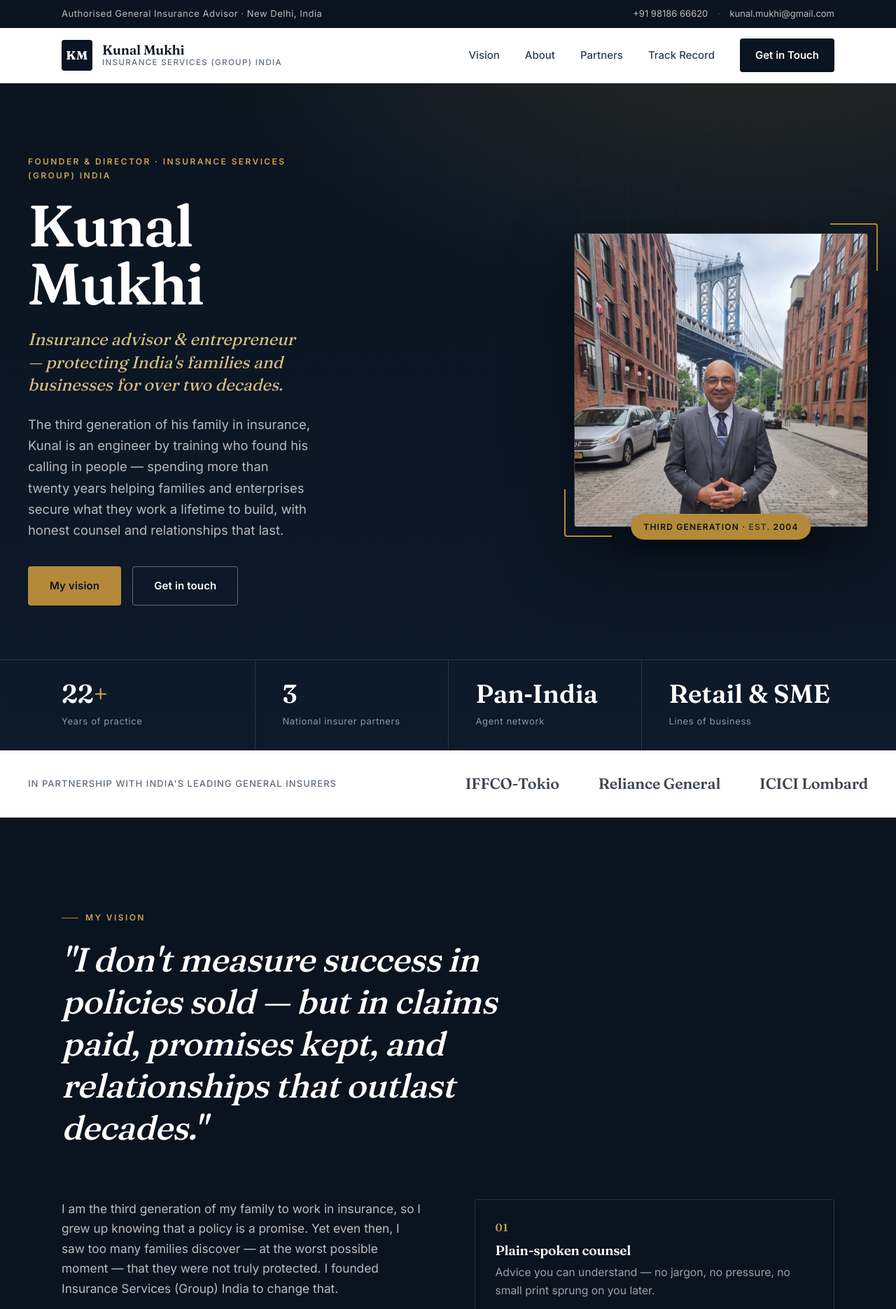
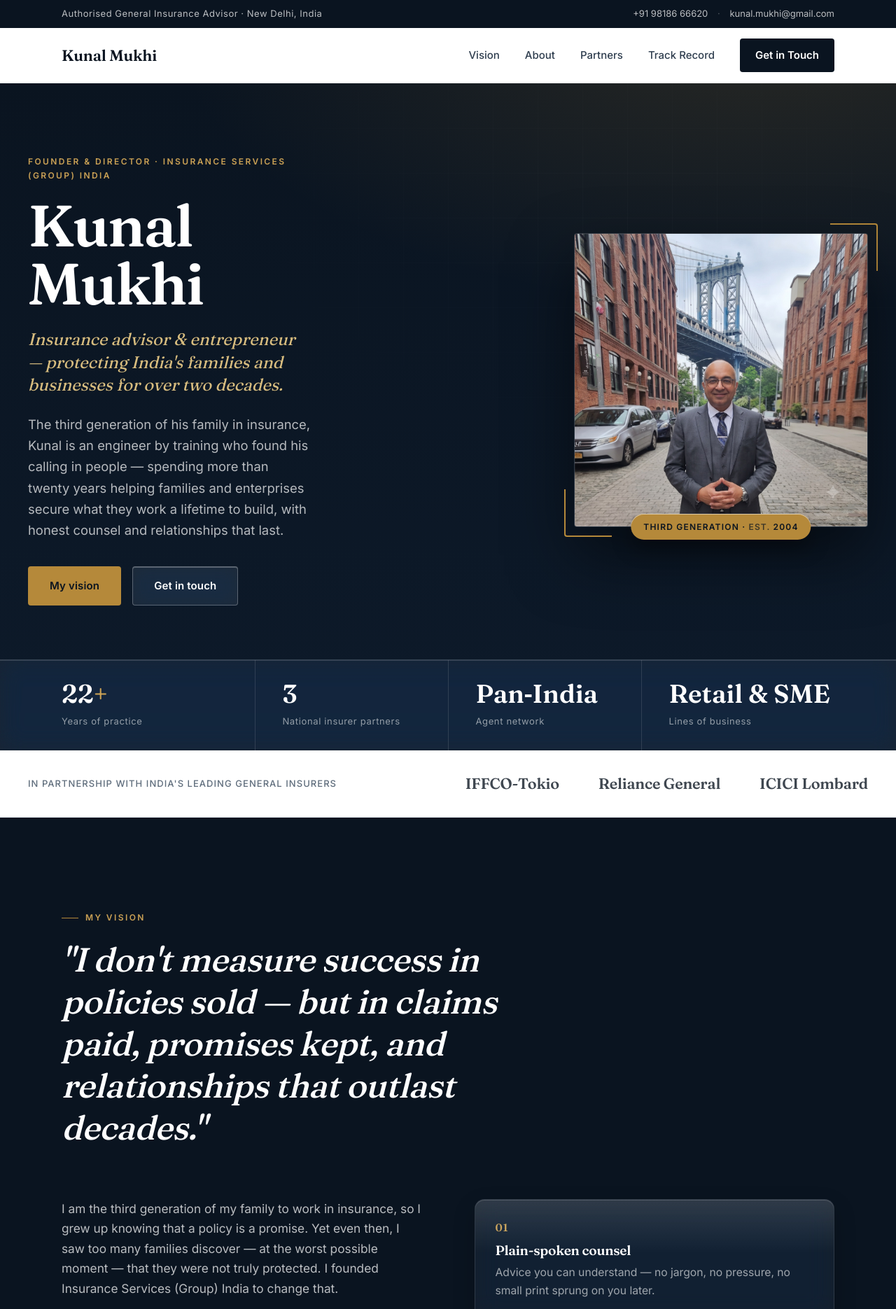
Before and after one commit to samarthmukhi/kunalmukhi-website, a plain HTML site: page index.html in a window 1280 px wide. Shown: the top 1870 px of the page at 70% size. Drawn offline with Linux system fonts and the light colour scheme.

Commit message:
Add liquid-glass styling; simplify header to name only
- Frosted-glass nav, mobile menu, hero stats bar, contact form
- Glass Vision pillars and outline button with specular highlights
- Remove KM monogram and company subtitle from header

Co-Authored-By: Claude Opus 4.8 <noreply@anthropic.com>

```diff
--- a/index.html
+++ b/index.html
@@ -27,11 +27,7 @@
   <header class="nav" id="top">
     <div class="wrap nav__inner">
       <a href="#top" class="brand">
-        <span class="brand__mark">KM</span>
-        <span class="brand__text">
-          <span class="brand__name">Kunal Mukhi</span>
-          <span class="brand__sub">Insurance Services (Group) India</span>
-        </span>
+        <span class="brand__name">Kunal Mukhi</span>
       </a>
       <nav class="nav__links" aria-label="Primary">
         <a href="#vision">Vision</a>
--- a/styles.css
+++ b/styles.css
@@ -60,10 +60,18 @@ h1, h2, h3, h4 { font-family: var(--serif); font-weight: 600; line-height: 1.1;
 /* ===== Navigation ===== */
 .nav {
   position: sticky; top: 0; z-index: 50;
-  background: rgba(255,255,255,.9); backdrop-filter: saturate(160%) blur(12px);
-  border-bottom: 1px solid var(--line); transition: box-shadow .3s;
+  background: rgba(255,255,255,.6);
+  backdrop-filter: saturate(180%) blur(22px);
+  -webkit-backdrop-filter: saturate(180%) blur(22px);
+  border-bottom: 1px solid rgba(255,255,255,.5);
+  box-shadow: inset 0 1px 0 rgba(255,255,255,.7);
+  transition: background .3s, box-shadow .3s, border-color .3s;
 }
-.nav.is-scrolled { box-shadow: 0 6px 30px rgba(10,20,32,.08); }
+.nav.is-scrolled {
+  background: rgba(255,255,255,.72);
+  border-bottom-color: var(--line);
+  box-shadow: inset 0 1px 0 rgba(255,255,255,.7), 0 6px 30px rgba(10,20,32,.10);
+}
 .nav__inner { display: flex; align-items: center; justify-content: space-between; height: 78px; }
 
 .brand { display: inline-flex; align-items: center; gap: 14px; }
@@ -73,7 +81,7 @@ h1, h2, h3, h4 { font-family: var(--serif); font-weight: 600; line-height: 1.1;
   font-family: var(--serif); font-size: 17px; font-weight: 700; letter-spacing: .04em;
 }
 .brand__text { display: flex; flex-direction: column; line-height: 1.15; }
-.brand__name { font-family: var(--serif); font-size: 19px; font-weight: 600; color: var(--ink); letter-spacing: -0.01em; }
+.brand__name { font-family: var(--serif); font-size: 22px; font-weight: 600; color: var(--ink); letter-spacing: -0.01em; }
 .brand__sub { font-size: 11.5px; letter-spacing: .12em; text-transform: uppercase; color: var(--muted); font-weight: 500; }
 
 .nav__links { display: flex; align-items: center; gap: 36px; }
@@ -97,8 +105,13 @@ h1, h2, h3, h4 { font-family: var(--serif); font-weight: 600; line-height: 1.1;
 }
 .btn--gold { background: var(--gold); color: var(--ink); }
 .btn--gold:hover { background: var(--gold-2); transform: translateY(-2px); box-shadow: 0 14px 34px rgba(181,137,58,.32); }
-.btn--outline-light { border-color: rgba(255,255,255,.35); color: var(--white); }
-.btn--outline-light:hover { border-color: var(--white); background: rgba(255,255,255,.06); transform: translateY(-2px); }
+.btn--outline-light {
+  border-color: rgba(255,255,255,.28); color: var(--white);
+  background: rgba(255,255,255,.08);
+  backdrop-filter: blur(12px) saturate(160%); -webkit-backdrop-filter: blur(12px) saturate(160%);
+  box-shadow: inset 0 1px 0 rgba(255,255,255,.28);
+}
+.btn--outline-light:hover { border-color: rgba(255,255,255,.55); background: rgba(255,255,255,.18); transform: translateY(-2px); }
 .btn--dark { background: var(--ink); color: var(--white); }
 .btn--dark:hover { background: var(--navy-2); transform: translateY(-2px); box-shadow: 0 14px 34px rgba(10,20,32,.24); }
 
@@ -141,11 +154,18 @@ h1, h2, h3, h4 { font-family: var(--serif); font-weight: 600; line-height: 1.1;
   position: absolute; left: 50%; bottom: -18px; transform: translateX(-50%);
   background: var(--gold); color: var(--ink); font-size: 12px; font-weight: 600;
   letter-spacing: .1em; text-transform: uppercase; padding: 9px 18px; border-radius: 999px;
-  white-space: nowrap; box-shadow: 0 12px 28px rgba(0,0,0,.35);
+  white-space: nowrap;
+  box-shadow: inset 0 1px 0 rgba(255,255,255,.55), 0 12px 28px rgba(0,0,0,.38);
 }
 .hero__badge em { font-style: normal; opacity: .7; }
 
-.hero__figures { position: relative; border-top: 1px solid var(--line-dk); }
+.hero__figures {
+  position: relative;
+  background: rgba(255,255,255,.05);
+  backdrop-filter: blur(16px) saturate(160%); -webkit-backdrop-filter: blur(16px) saturate(160%);
+  border-top: 1px solid rgba(255,255,255,.14);
+  box-shadow: inset 0 1px 0 rgba(255,255,255,.14);
+}
 .figures { display: grid; grid-template-columns: repeat(4, 1fr); }
 .figure { padding: 30px 0; }
 .figure + .figure { border-left: 1px solid var(--line-dk); padding-left: clamp(20px, 3vw, 40px); }
@@ -192,8 +212,19 @@ h1, h2, h3, h4 { font-family: var(--serif); font-weight: 600; line-height: 1.1;
 .vision__sign { font-family: var(--serif); font-size: 1.6rem; color: var(--gold-soft); margin: 30px 0 2px !important; line-height: 1; }
 .vision__sign-role { font-size: 12px !important; letter-spacing: .14em; text-transform: uppercase; color: rgba(255,255,255,.5) !important; margin: 0 !important; }
 .vision__pillars { list-style: none; display: grid; gap: 8px; }
-.vision__pillars li { padding: 26px 28px; border: 1px solid var(--line-dk); border-radius: var(--r); transition: background .25s, border-color .25s; }
-.vision__pillars li:hover { background: rgba(255,255,255,.03); border-color: rgba(255,255,255,.2); }
+.vision__pillars li {
+  position: relative; padding: 26px 28px; border-radius: 14px; overflow: hidden;
+  background: rgba(255,255,255,.05);
+  backdrop-filter: blur(18px) saturate(160%); -webkit-backdrop-filter: blur(18px) saturate(160%);
+  border: 1px solid rgba(255,255,255,.12);
+  box-shadow: inset 0 1px 0 rgba(255,255,255,.16), 0 12px 32px rgba(0,0,0,.20);
+  transition: background .25s, border-color .25s, transform .25s;
+}
+.vision__pillars li::before {
+  content: ""; position: absolute; inset: 0 0 auto 0; height: 45%; pointer-events: none;
+  background: linear-gradient(180deg, rgba(255,255,255,.12), transparent);
+}
+.vision__pillars li:hover { background: rgba(255,255,255,.1); border-color: rgba(255,255,255,.28); transform: translateY(-3px); }
 .pillar__no { font-family: var(--serif); font-size: .95rem; font-weight: 600; color: var(--gold-2); letter-spacing: .06em; }
 .vision__pillars h3 { color: var(--white); font-size: 1.2rem; margin: 10px 0 8px; }
 .vision__pillars p { color: rgba(255,255,255,.6); font-size: .98rem; margin: 0; }
@@ -253,7 +284,13 @@ h1, h2, h3, h4 { font-family: var(--serif); font-weight: 600; line-height: 1.1;
 a.contact__v:hover { color: var(--gold); }
 
 /* ===== Form ===== */
-.formcard { background: var(--bg); border: 1px solid var(--line); border-radius: var(--r); padding: clamp(28px, 4vw, 44px); box-shadow: 0 30px 70px rgba(10,20,32,.07); }
+.formcard {
+  background: rgba(255,255,255,.68);
+  backdrop-filter: blur(18px) saturate(150%); -webkit-backdrop-filter: blur(18px) saturate(150%);
+  border: 1px solid rgba(255,255,255,.7); border-radius: 16px;
+  padding: clamp(28px, 4vw, 44px);
+  box-shadow: inset 0 1px 0 rgba(255,255,255,.9), 0 30px 70px rgba(10,20,32,.08);
+}
 .form { display: grid; gap: 20px; }
 .field { display: grid; gap: 8px; }
 .field-row { display: grid; grid-template-columns: 1fr 1fr; gap: 20px; }
@@ -331,9 +368,12 @@ a.contact__v:hover { color: var(--gold); }
 
   .nav__links {
     position: fixed; inset: 118px 0 auto 0; flex-direction: column; align-items: stretch; gap: 0;
-    background: var(--bg); border-bottom: 1px solid var(--line);
+    background: rgba(255,255,255,.72);
+    backdrop-filter: saturate(180%) blur(22px);
+    -webkit-backdrop-filter: saturate(180%) blur(22px);
+    border-bottom: 1px solid rgba(255,255,255,.5);
     transform: translateY(-140%); transition: transform .32s ease; padding: 8px 0 16px;
-    box-shadow: 0 24px 48px rgba(10,20,32,.12);
+    box-shadow: inset 0 1px 0 rgba(255,255,255,.7), 0 24px 48px rgba(10,20,32,.14);
   }
   .nav__links.is-open { transform: translateY(0); }
   .nav__links a { padding: 15px clamp(20px, 5vw, 48px); font-size: 17px; }
```
